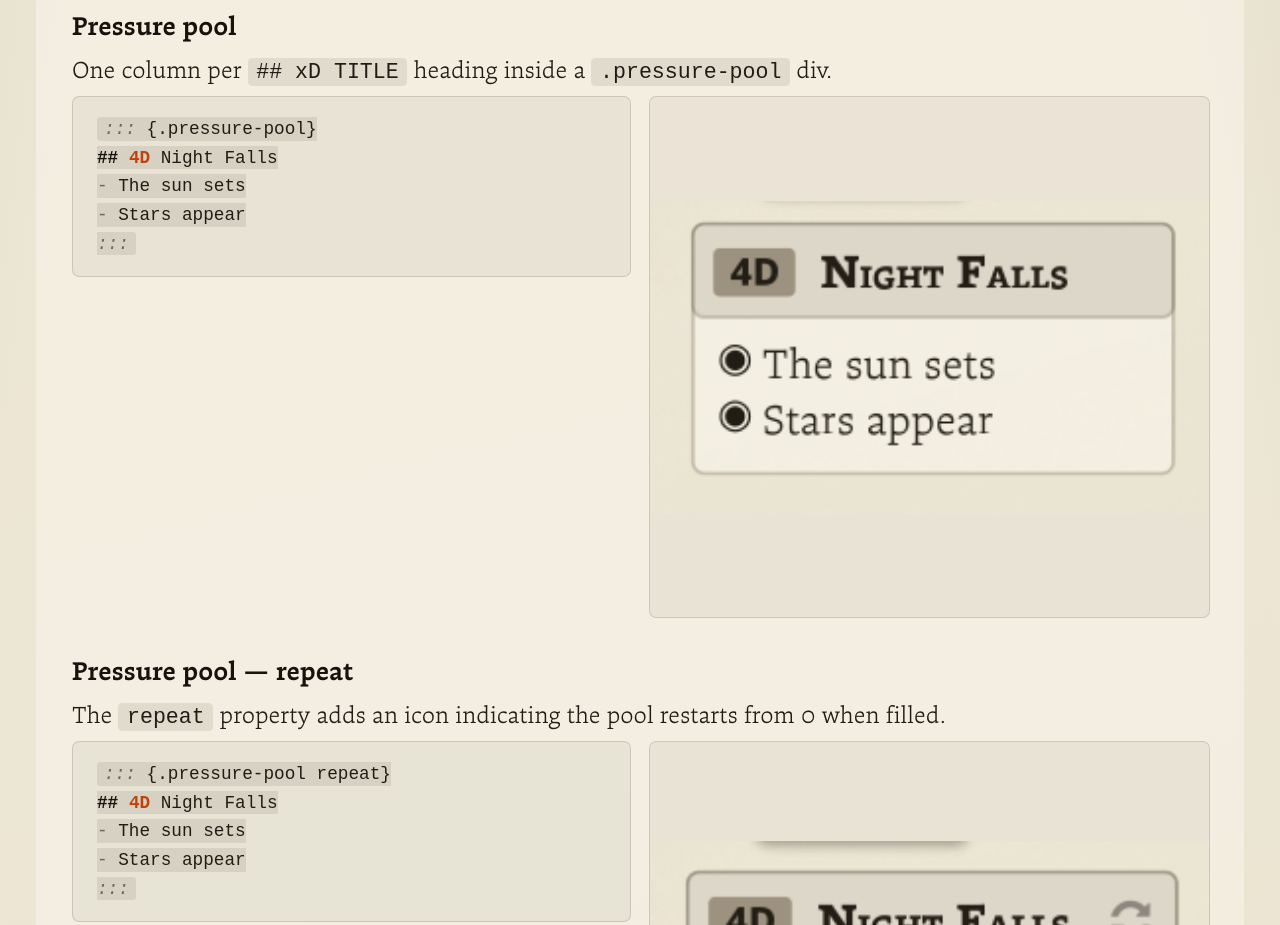
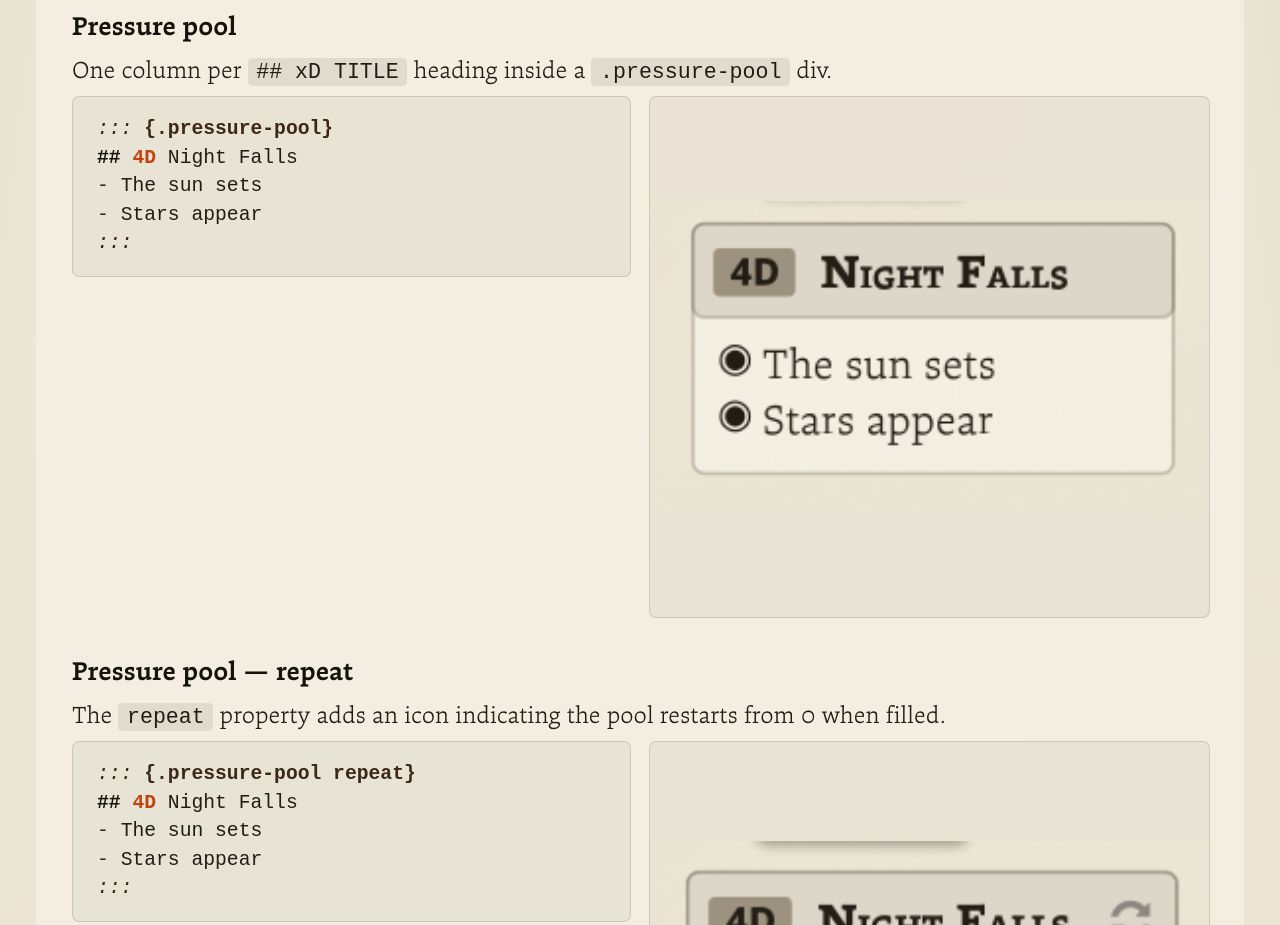
Before and after one commit to tbruyelle/grimwild-md, a plain HTML site: page static/index.html in a window 1280 px wide. Shown: the part 831-1756 px from the top of the page. Drawn offline with Linux system fonts and the light colour scheme.

Commit message:
fix code block double background and missing class highlights

```diff
--- a/static/index.html
+++ b/static/index.html
@@ -236,7 +236,7 @@ const escapeHtml = (text) => text
 const highlightSyntax = (code) => {
   let html = escapeHtml(code);
   html = html.replace(/:::/g, '<span class="tok-divider">:::</span>');
-  html = html.replace(/\{[\w-]+(?:\s+(?:repeat|end|title="[^"]*"))?\}/g,
+  html = html.replace(/\{[\w.-]+(?:\s+(?:repeat|end|title="[^"]*"))?\}/g,
     m => `<span class="tok-class">${m}</span>`);
   html = html.replace(/^##\s/gm, m => `<span class="tok-heading">${m}</span>`);
   html = html.replace(/\b(\d+D)\b/g, m => `<span class="tok-dice">${m}</span>`);
--- a/static/styles.css
+++ b/static/styles.css
@@ -269,6 +269,12 @@ input:disabled { opacity: 0.55; cursor: not-allowed; }
   padding: 0.1em 0.4em;
   border-radius: 0.2em;
 }
+#help .syntax-example pre code {
+  background: transparent;
+  padding: 0;
+  border-radius: 0;
+  font-size: inherit;
+}
 .syntax-example {
   display: grid;
   grid-template-columns: 1fr 1fr;
@@ -303,16 +309,21 @@ input:disabled { opacity: 0.55; cursor: not-allowed; }
   border: 0.25mm solid rgba(80,70,52,0.18);
 }
 /* syntax tokens */
-.syntax-example pre code .tok-divider  { color: var(--color-muted); font-style: italic; }
+.syntax-example pre code .tok-divider,
+.syntax-example pre code .tok-move,
+.syntax-example pre code .tok-link-plain {
+  font-style: italic;
+}
+.syntax-example pre code .tok-divider  { color: var(--color-title-bar); }
 .syntax-example pre code .tok-class    { color: var(--color-title-bar); font-weight: 700; }
 .syntax-example pre code .tok-heading  { color: var(--color-title); font-weight: 700; }
 .syntax-example pre code .tok-dice     { color: #c2410c; font-weight: 700; }
 .syntax-example pre code .tok-link     { font-weight: 700; }
 .syntax-example pre code .tok-link-lock    { color: #0e7490; }
 .syntax-example pre code .tok-link-trigger { color: #b45309; }
-.syntax-example pre code .tok-link-plain   { color: #6d675a; font-weight: 400; }
+.syntax-example pre code .tok-link-plain   { color: var(--color-title-bar); }
 .syntax-example pre code .tok-trait   { color: var(--color-title-bar); font-weight: 700; }
-.syntax-example pre code .tok-move    { color: var(--color-muted); }
+.syntax-example pre code .tok-move    { color: var(--color-title-bar); }
 .syntax-example pre code .tok-fail    { color: #b91c1c; font-weight: 700; }
 @media (max-width: 700px) {
   .syntax-example { grid-template-columns: 1fr; }
```
